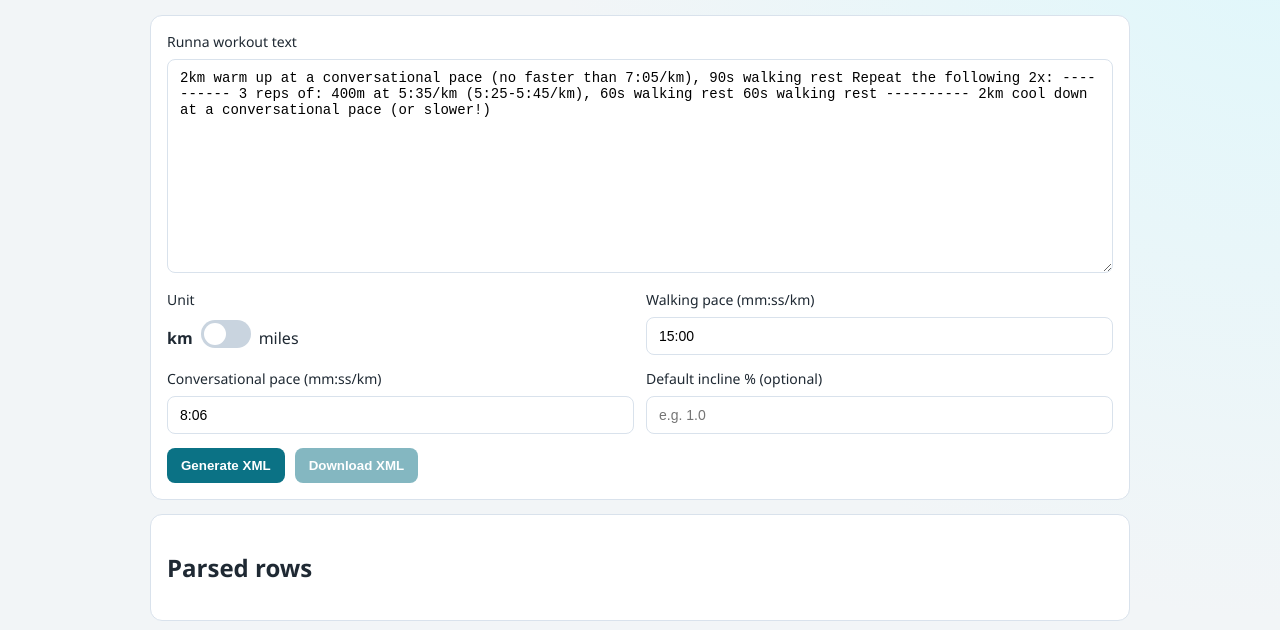
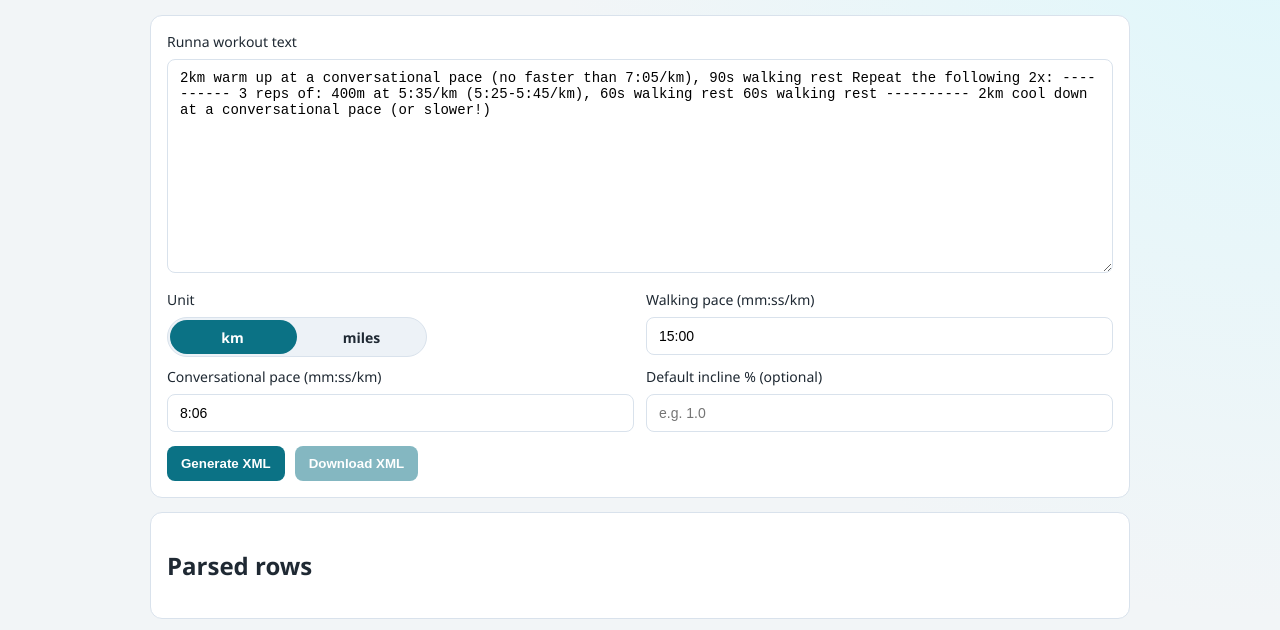
Before and after one commit to edumello/qz-workout-builder, a website: page index.html in a window 1280 px wide. Shown: the part 102-732 px from the top of the page. Drawn offline with Linux system fonts and the light colour scheme.

Commit message:
feat: initialize qz-workout-builder project with Playwright testing setup
- Add package.json with project metadata and development dependencies
- Create playwright.config.js for Playwright test configuration
- Update styles.css for improved toggle UI design
- Add initial Playwright tests for workout builder functionality

```diff
--- a/app.js
+++ b/app.js
@@ -1,7 +1,6 @@
 const workoutInput = document.getElementById("workoutInput");
-const unitToggleInput = document.getElementById("unitToggle");
-const unitKmLabel = document.getElementById("unitKmLabel");
-const unitMilesLabel = document.getElementById("unitMilesLabel");
+const unitKmInput = document.getElementById("unitKm");
+const unitMilesInput = document.getElementById("unitMiles");
 const walkingTargetInput = document.getElementById("walkingTarget");
 const conversationalTargetInput = document.getElementById("conversationalTarget");
 const defaultInclineInput = document.getElementById("defaultIncline");
@@ -22,7 +21,7 @@ function normalizePaceUnit(unitText) {
 }
 
 function currentUserUnit() {
-  return unitToggleInput.checked ? "mi" : "km";
+  return unitMilesInput.checked ? "mi" : "km";
 }
 
 function parsePaceToKmh(paceText, unitText) {
@@ -209,8 +208,6 @@ function updatePaceLabels(unit) {
   const suffix = unit === "mi" ? "mi" : "km";
   walkingTargetLabel.textContent = `Walking pace (mm:ss/${suffix})`;
   conversationalTargetLabel.textContent = `Conversational pace (mm:ss/${suffix})`;
-  unitKmLabel.style.fontWeight = unit === "km" ? "700" : "400";
-  unitMilesLabel.style.fontWeight = unit === "mi" ? "700" : "400";
 }
 
 function convertUserPaceInputs(prevUnit, nextUnit) {
@@ -224,12 +221,15 @@ function convertUserPaceInputs(prevUnit, nextUnit) {
   }
 }
 
-unitToggleInput.addEventListener("change", () => {
+function onUnitChange() {
   const nextUnit = currentUserUnit();
   const prevUnit = nextUnit === "mi" ? "km" : "mi";
   convertUserPaceInputs(prevUnit, nextUnit);
   updatePaceLabels(nextUnit);
-});
+}
+
+unitKmInput.addEventListener("change", onUnitChange);
+unitMilesInput.addEventListener("change", onUnitChange);
 
 parseBtn.addEventListener("click", () => {
   const text = workoutInput.value.trim();
--- a/index.html
+++ b/index.html
@@ -17,14 +17,13 @@
 
       <div class="options">
         <div class="field">
-          <label for="unitToggle">Unit</label>
-          <div class="toggle-wrap">
-            <span id="unitKmLabel">km</span>
-            <label class="switch" for="unitToggle" aria-label="Toggle between km and miles">
-              <input id="unitToggle" type="checkbox">
-              <span class="slider"></span>
-            </label>
-            <span id="unitMilesLabel">miles</span>
+          <label>Unit</label>
+          <div class="unit-segment" role="radiogroup" aria-label="Unit">
+            <input id="unitKm" name="unit" type="radio" value="km" checked>
+            <input id="unitMiles" name="unit" type="radio" value="mi">
+            <span class="unit-thumb" aria-hidden="true"></span>
+            <label for="unitKm">km</label>
+            <label for="unitMiles">miles</label>
           </div>
         </div>
 
--- a/styles.css
+++ b/styles.css
@@ -69,52 +69,58 @@ textarea {
   margin-top: 12px;
 }
 
-.toggle-wrap {
-  display: flex;
-  align-items: center;
-  gap: 8px;
-  min-height: 42px;
+.field {
+  min-width: 0;
 }
 
-.switch {
+.unit-segment {
   position: relative;
-  display: inline-block;
-  width: 50px;
-  height: 28px;
+  display: grid;
+  grid-template-columns: 1fr 1fr;
+  border: 1px solid var(--border);
+  border-radius: 999px;
+  background: #edf2f7;
+  overflow: hidden;
+  max-width: 260px;
+  min-height: 40px;
 }
 
-.switch input {
+.unit-segment input {
   opacity: 0;
   width: 0;
   height: 0;
+  position: absolute;
 }
 
-.slider {
+.unit-thumb {
   position: absolute;
-  inset: 0;
-  background: #c9d4df;
+  top: 2px;
+  bottom: 2px;
+  left: 2px;
+  width: calc(50% - 2px);
+  background: var(--accent);
   border-radius: 999px;
-  transition: 0.2s;
+  transition: transform 0.2s ease;
 }
 
-.slider::before {
-  content: "";
-  position: absolute;
-  height: 22px;
-  width: 22px;
-  left: 3px;
-  top: 3px;
-  background: #fff;
-  border-radius: 50%;
-  transition: 0.2s;
+.unit-segment label {
+  position: relative;
+  z-index: 1;
+  margin: 0;
+  display: grid;
+  place-items: center;
+  cursor: pointer;
+  font-weight: 600;
+  color: var(--text);
 }
 
-.switch input:checked + .slider {
-  background: var(--accent);
+#unitMiles:checked ~ .unit-thumb {
+  transform: translateX(100%);
 }
 
-.switch input:checked + .slider::before {
-  transform: translateX(22px);
+#unitKm:checked ~ label[for="unitKm"],
+#unitMiles:checked ~ label[for="unitMiles"] {
+  color: #fff;
 }
 
 .actions {
```
Also changed, not shown: package.json (added, +28 -0 lines), playwright.config.js (added, +19 -0 lines), tests/workout-builder.spec.js (added, +53 -0 lines), 2 other files.
